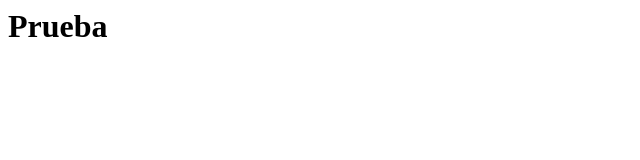
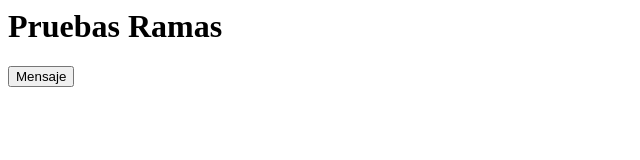
Before and after one commit to christianvegag/PruebasRamas, a plain HTML site: page index.html in a window 1280 px wide. Shown: the whole page, without its empty margins (0-640 px from the left). Drawn offline with Linux system fonts and the light colour scheme.

Commit message:
Se agrego boton y mensaje en scrip.js

```diff
--- a/assets/js/script.js
+++ b/assets/js/script.js
@@ -1 +1,5 @@
 /** Generar scrip */
+
+const saludo = () => {
+    alert("Bienvenida")
+}
--- a/index.html
+++ b/index.html
@@ -5,6 +5,10 @@
     <title>Document</title>
 </head>
 <body>
-    <h1>Prueba</h1>
+    <h1>Pruebas Ramas</h1>
+
+    <button onclick="saludo()">Mensaje</button>
+
+     <script src="./assets/js/script.js"></script>
 </body>
 </html>
```
